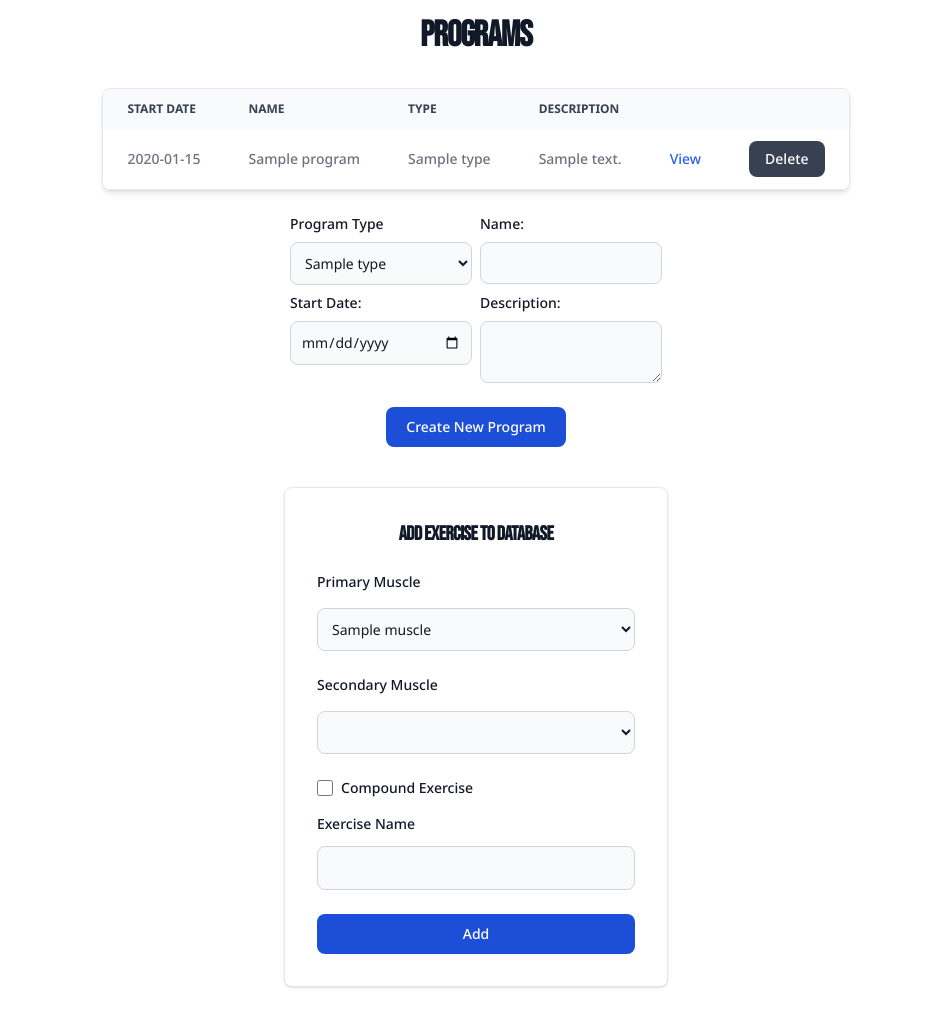
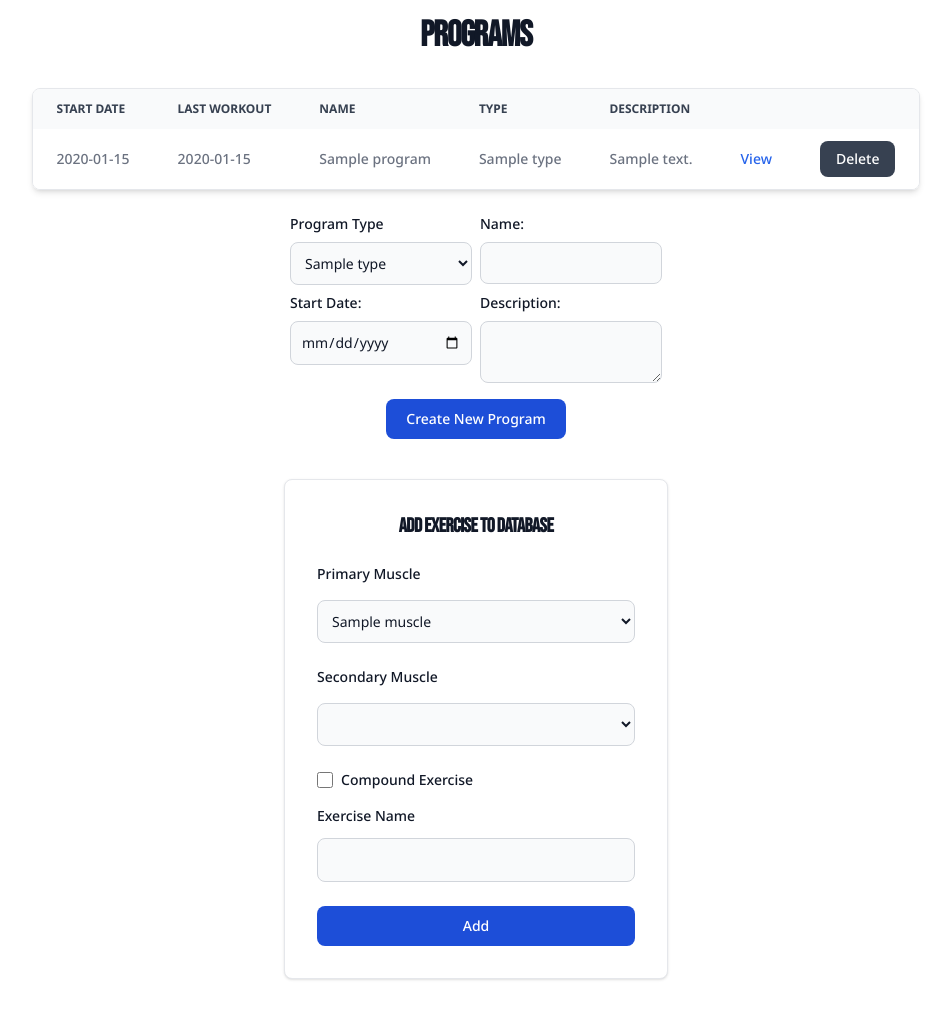
Before and after one commit to paulharbulak-maxar/exercise-db, a FastAPI app: page /programs/ in a window 1280 px wide. Shown: the part 40-1051 px from the top of the page, without its empty margins (164-1115 px from the left). After the commit the page ends 1020 px from the top, so only its background shows below. Run offline with FastAPI, Linux system fonts and the light colour scheme; tables that the repository leaves empty hold one stand-in row (values such as "Sample post"); style sheets or scripts are compiled from the project's sources; some libraries are stand-ins or nearby versions.

Commit message:
HTML style improvements.

```diff
--- a/templates/programs.html
+++ b/templates/programs.html
@@ -4,12 +4,13 @@
     <h1 class="flex place-content-center m-4 text-2xl md:text-3xl lg:text-4xl font-bold leading-none tracking-tight text-gray-900 dark:text-white">
         Programs
     </h1>
-    <div class="flex flex-row place-content-center">
-        <div class="shrink overflow-auto max-h-64 m-4 border dark:border-gray-700 shadow-md rounded-lg">
+    <div class="flex flex-col items-center">
+        <div class="flex shrink overflow-auto max-h-64 m-4 border dark:border-gray-700 shadow-md rounded-lg">
             <table class="w-full text-sm text-left rtl:text-right text-gray-500 dark:text-gray-400">
                 <thead class="text-xs text-gray-700 uppercase bg-gray-50 dark:bg-gray-700 dark:text-gray-400">
                     <tr>
                         <th scope="col" class="px-6 py-3">Start Date</th>
+                        <th scope="col" class="px-6 py-3">Last Workout</th>
                         <th scope="col" class="px-6 py-3">Name</th>
                         <th scope="col" class="px-6 py-3">Type</th>
                         <th scope="col" class="px-6 py-3">Description</th>
@@ -25,6 +26,7 @@
                 {% for program in programs %}
                 <tr class="text-nowrap bg-white {{ 'border-b' if not loop.last }} {{ 'odd:bg-white odd:dark:bg-gray-900 even:bg-gray-50 even:dark:bg-gray-800' if programs|length > 2 }} bg-white dark:bg-gray-800 dark:border-gray-700">
                     <td class="px-6 py-4">{{ program.start_date.strftime('%Y-%m-%d') }}</td>
+                    <td class="px-6 py-4">{{ program.workouts | sort(attribute='date') | last | attr('date') if program.workouts }}</td>
                     <td class="px-6 py-4">{{ program.name }}</td>
                     <td class="px-6 py-4">{{ program.program_type.name }}</td>
                     <td class="px-6 py-4">{{ program.description }}</td>
@@ -45,11 +47,11 @@
                 </tbody>
             </table>
         </div>
-    </div>
+
+        <div class="flex w-fit">
             <form action="/programs" method="post" enctype="multipart/form-data">
-    <div class="flex flex-row place-content-center">
                 <div class="form-group grid gap-2 m-2 md:grid-cols-2">
-        <div class="max-w-48">
+                    <div>
                         <label for="program_type_id"
                                class="block mb-2 text-sm font-medium text-gray-900 dark:text-white">Program Type</label>
                         <select id="program_type_id"
@@ -60,22 +62,21 @@
                              {% endfor %}
                         </select>
                     </div>
-        <div class="max-w-48">
+                    <div>
                         <label for="name" class="block mb-2 text-sm font-medium text-gray-900 dark:text-white">Name:</label>
                         <input type="text" id="name" name="name" class="bg-gray-50 border border-gray-300 text-gray-900 text-sm rounded-lg focus:ring-blue-500 focus:border-blue-500 block w-full p-2.5 dark:bg-gray-700 dark:border-gray-600 dark:placeholder-gray-400 dark:text-white dark:focus:ring-blue-500 dark:focus:border-blue-500">
                     </div>
                         <!--        Create check for start_date-->
-        <div class="max-w-48">
+                    <div>
                         <label for="start_date" class="block mb-2 text-sm font-medium text-gray-900 dark:text-white">Start Date:</label>
                         <input type="date" id="start_date" name="start_date" class="bg-gray-50 border border-gray-300 text-gray-900 text-sm rounded-lg focus:ring-blue-500 focus:border-blue-500 block w-full p-2.5 dark:bg-gray-700 dark:border-gray-600 dark:placeholder-gray-400 dark:text-white dark:focus:ring-blue-500 dark:focus:border-blue-500">
                     </div>
-        <div class="max-w-48">
+                    <div>
                         <label for="description" class="block mb-2 text-sm font-medium text-gray-900 dark:text-white">Description:</label>
                         <textarea type="text"
                                   id="description"
                                   name="description"
                                   class="bg-gray-50 border border-gray-300 text-gray-900 text-sm rounded-lg focus:ring-blue-500 focus:border-blue-500 block w-full p-2.5 dark:bg-gray-700 dark:border-gray-600 dark:placeholder-gray-400 dark:text-white dark:focus:ring-blue-500 dark:focus:border-blue-500"></textarea>
-        </div>
                     </div>
                 </div>
                 <div class="flex place-content-center m-4">
@@ -84,6 +85,9 @@
                     </button>
                 </div>
             </form>
+        </div>
+    </div>
+
 <form action="{{ url_for('create_exercise') }}" method="post" action="/submit" enctype="multipart/form-data">
     <div class="flex flex-row justify-center">
         <div class="flex flex-col form-group gap-2 my-6 w-full max-w-sm p-4 bg-white border border-gray-200 rounded-lg shadow sm:p-6 md:p-8 dark:bg-gray-800 dark:border-gray-700">
--- a/templates/selected_program.html
+++ b/templates/selected_program.html
@@ -4,8 +4,8 @@
     <h1 class="flex place-content-center m-4 text-xl md:text-2xl lg:text-3xl font-bold leading-none tracking-tight text-gray-900 dark:text-white">
         {{ program.name }}
     </h1>
-    <p class="flex place-content-center text-gray-300">Start Date: {{ program.start_date.strftime('%Y-%m-%d') }}</p>
-    <p class="flex place-content-center text-gray-300">Type: {{ program.program_type.name }}</p>
+    <p class="flex place-content-center text-sm text-gray-300">Start Date: {{ program.start_date.strftime('%Y-%m-%d') }}</p>
+    <p class="flex place-content-center text-sm text-gray-300">Type: {{ program.program_type.name }}</p>
     <div class="flex justify-around">
         <div class="grid sm:grid-cols-1 md:grid-cols-2 lg:grid-flow-col lg:auto-cols-fr m-4 gap-4">
         {% for workout_template in workout_templates %}
```
Lines whose indentation alone changed are shown as unchanged.
